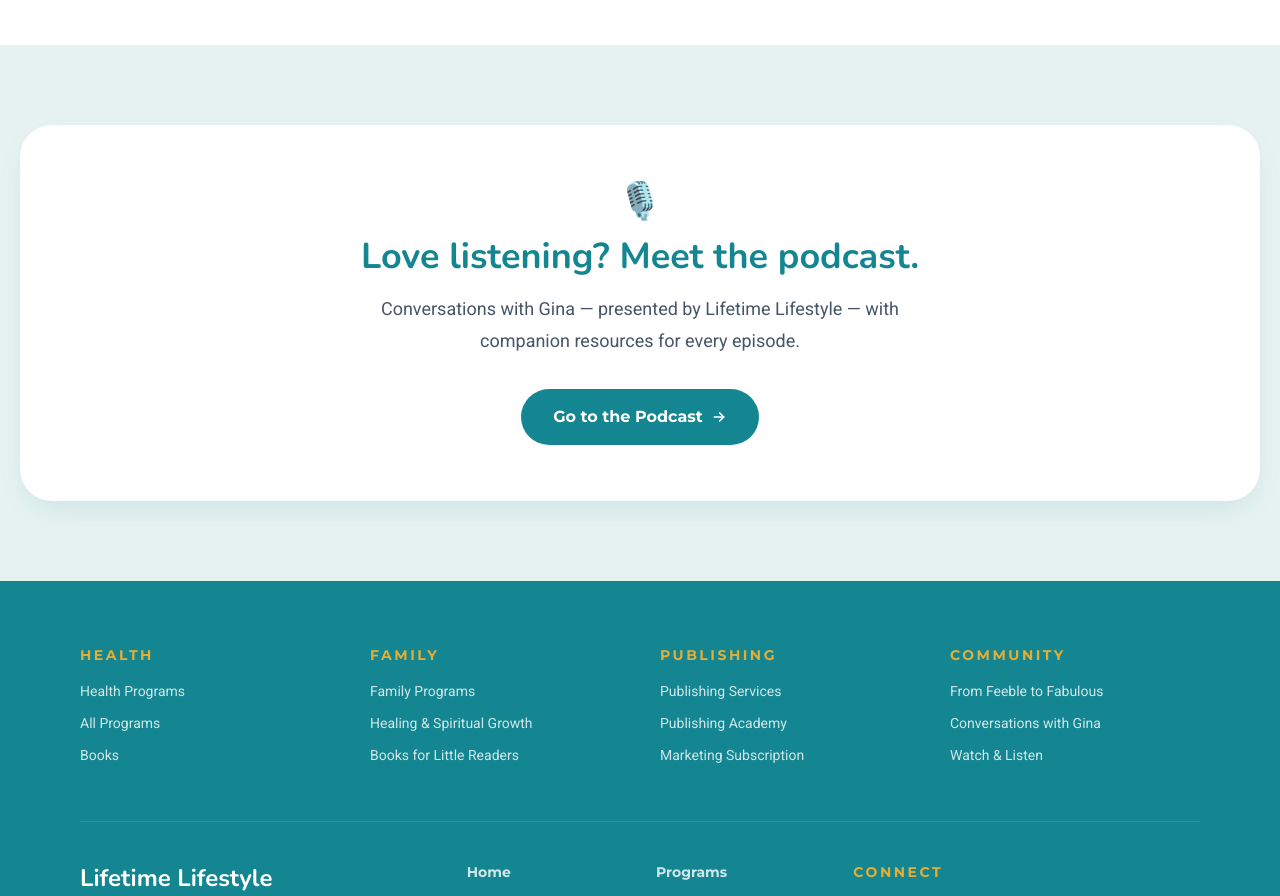
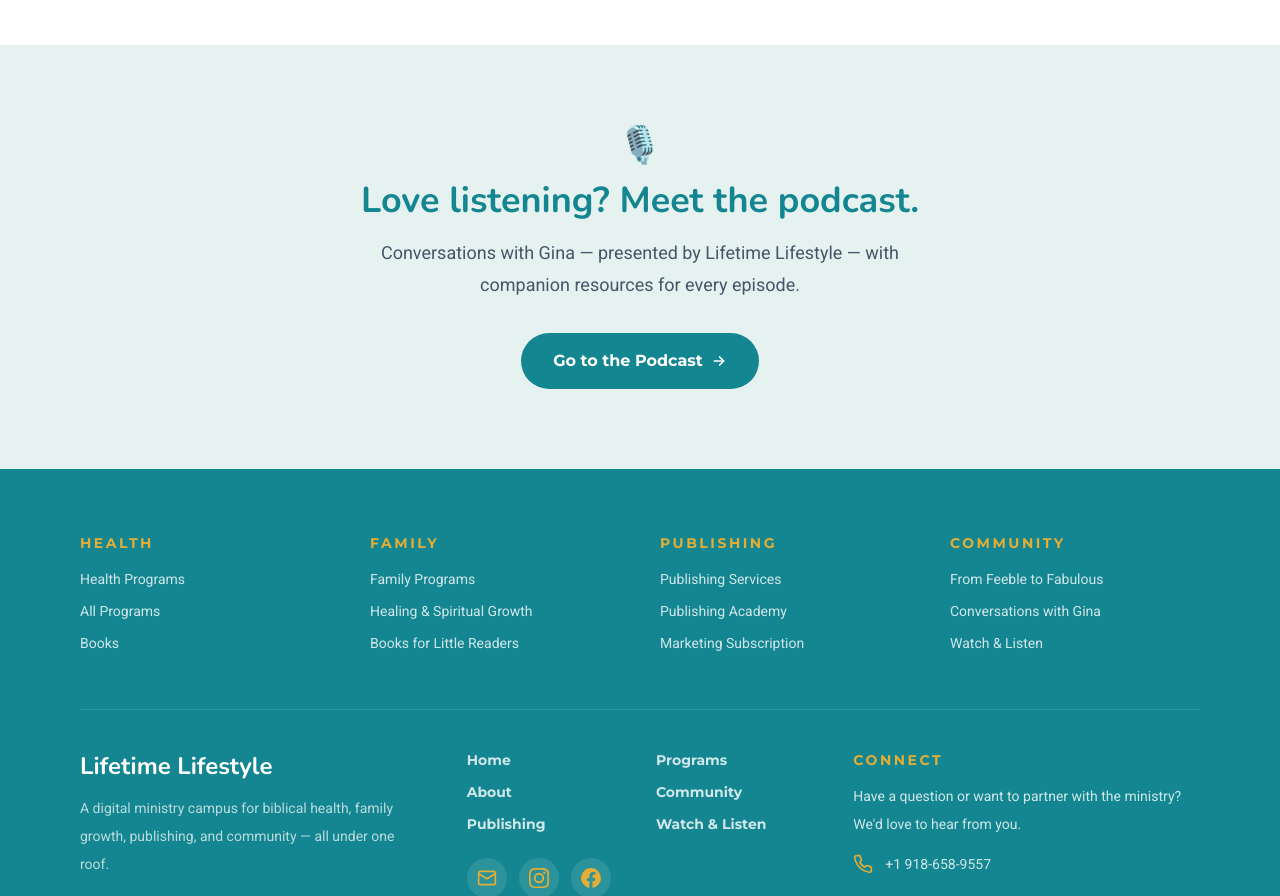
Before and after one commit to javidverse-blip/LifetimeLifestyleLLC, a Next.js app: page /watch-and-listen in a window 1280 px wide. Shown: the part 2200-3096 px from the top of the page. Built offline with nearby package versions, Linux system fonts and the light colour scheme; a web font is replaced by a local one.

Commit message:
Make podcast section a full-width mist band
Remove the inner white rounded card so the podcast CTA sits centered
directly on the full-width mist background.

```diff
--- a/src/app/watch-and-listen/page.tsx
+++ b/src/app/watch-and-listen/page.tsx
@@ -29,8 +29,7 @@ export default function WatchAndListen() {
       <MediaBrowser />
 
       <section className="bg-[var(--mist)] px-5 py-16 sm:py-20">
-        <div className="mx-auto max-w-7xl">
-          <div className="rounded-[2rem] bg-white px-6 py-12 text-center shadow-[0_12px_32px_-12px_rgba(20,134,145,0.18)] sm:py-14">
+        <div className="mx-auto max-w-3xl text-center">
           <p className="text-4xl" aria-hidden>🎙️</p>
           <h2 className="mt-4 font-display text-3xl font-extrabold leading-tight text-[var(--green)] sm:text-4xl">
             Love listening? Meet the podcast.
@@ -50,7 +49,6 @@ export default function WatchAndListen() {
             </svg>
           </a>
         </div>
-        </div>
       </section>
     </>
   );
```
Lines whose indentation alone changed are shown as unchanged.
